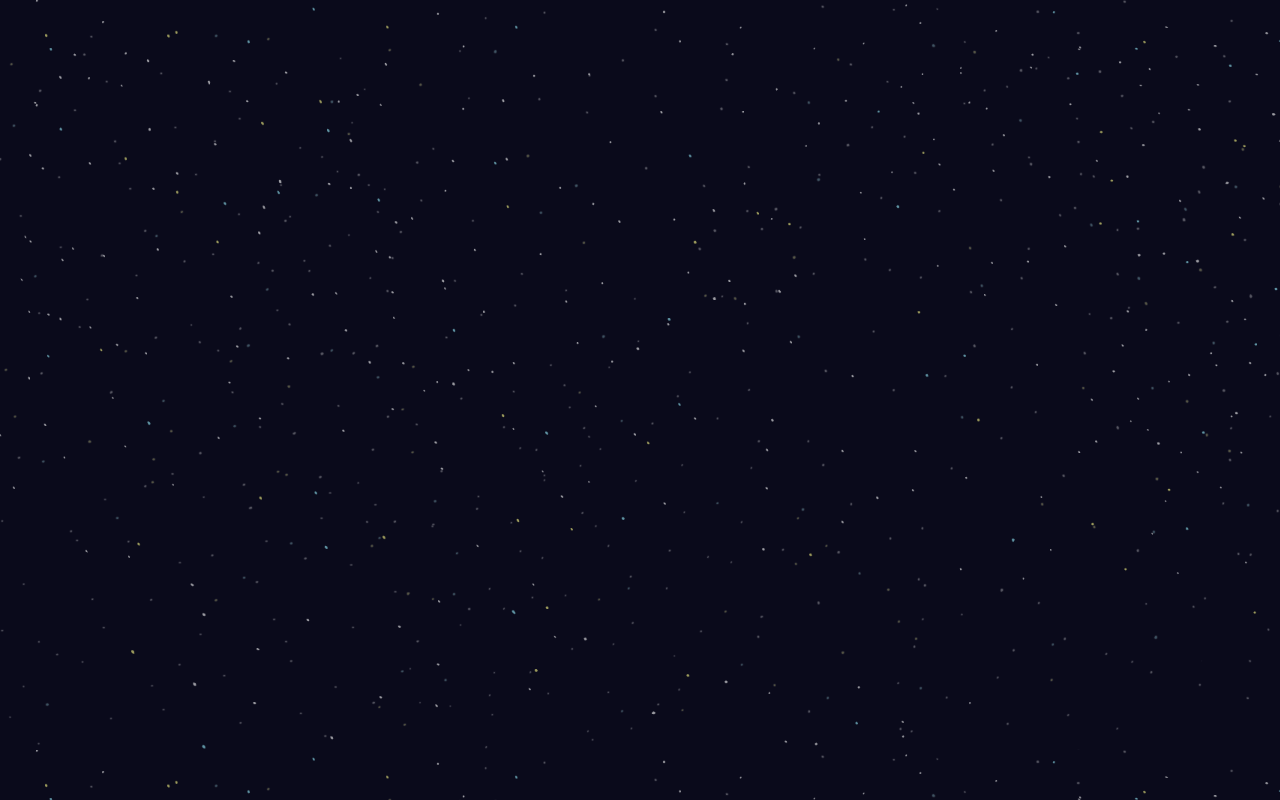
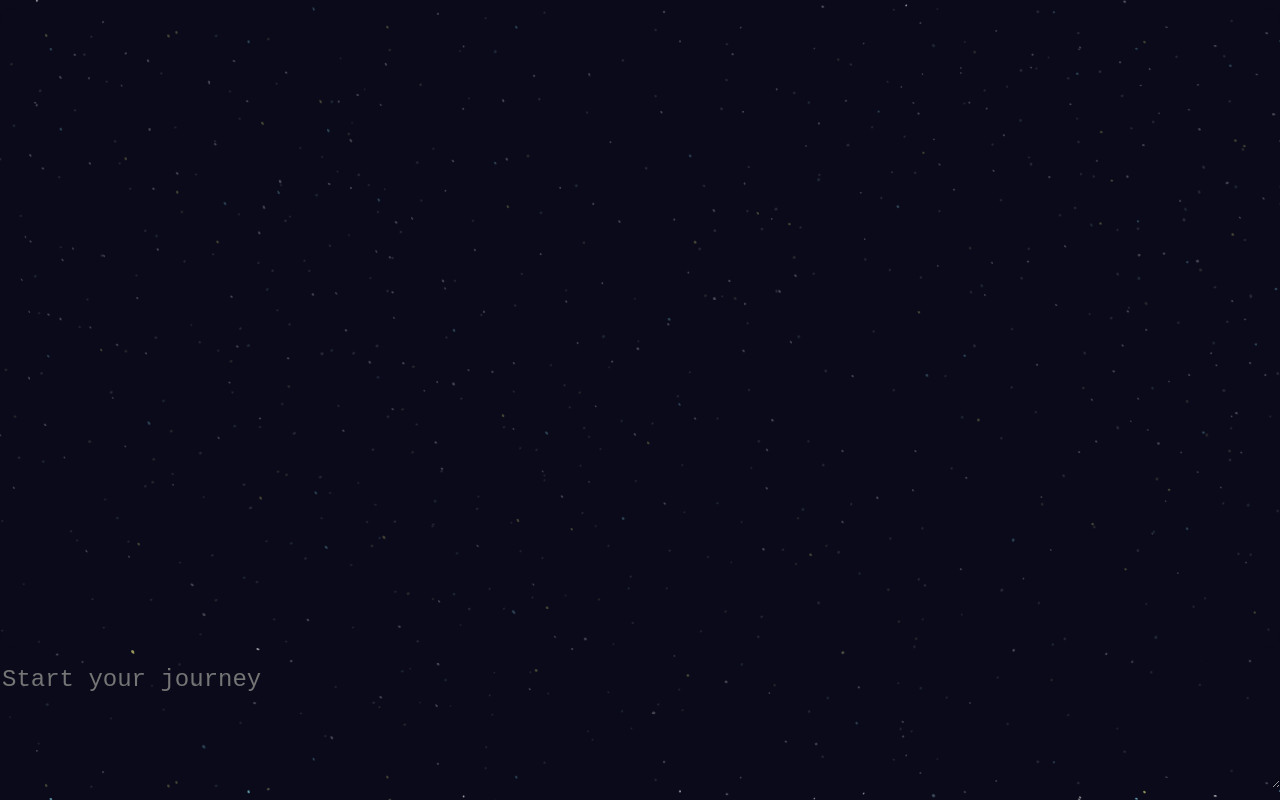
Before and after one commit to jamevencon/jamevencon-client, a Next.js app: page / in a window 1280 px wide. Built offline with nearby package versions, Linux system fonts and the light colour scheme.

Commit message:
input and output ui

```diff
--- a/pages/index.tsx
+++ b/pages/index.tsx
@@ -1,7 +1,15 @@
 import { NextPage } from "next";
 import Head from "next/head";
+import { useEffect, useState } from "react";
 
 const Home: NextPage<{}> = () => {
+  const [content, setContent] = useState<string[]>([]);
+  const [input, setInput] = useState("");
+
+  useEffect(() => {
+    setInput(input.trim());
+  }, [input]);
+
   return (
     <>
       <Head>
@@ -11,6 +19,28 @@ const Home: NextPage<{}> = () => {
       <div className="bg">
         <div className="bg-front"></div>
         <div className="bg-back"></div>
+      </div>
+
+      <div className="main">
+        <div className="up">
+          {content.map((v, i) => (
+            <div className="body" key={i}>
+              {v}
+            </div>
+          ))}
+        </div>
+        <textarea
+          placeholder="Start your journey"
+          value={input}
+          onChange={(e) => {
+            setInput(e.target.value);
+          }}
+          onKeyDown={(e) => {
+            if (e.key === "Enter") {
+              setInput("");
+            }
+          }}
+        ></textarea>
       </div>
 
       <style jsx>{`
@@ -64,6 +94,37 @@ const Home: NextPage<{}> = () => {
           background-image: url("/background-star-front.png");
           animation: BackBlink 2s infinite;
         }
+
+        .main {
+          display: flex;
+          flex-direction: column;
+          max-width: 1280px;
+          height: 100vh;
+          margin: 0 auto;
+        }
+
+        .main > div,
+        .main > textarea {
+          background-color: rgb(10, 10, 27, 0.6);
+        }
+
+        .up {
+          height: 80%;
+          margin-top: 0.5rem;
+          margin-bottom: 1rem;
+          border-radius: 15px;
+          overflow: auto;
+        }
+
+        textarea {
+          height: 15%;
+          color: white;
+          font-size: 1.5rem;
+          overflow-x: scroll;
+          word-break: break-all;
+          border: none;
+          outline: none;
+        }
       `}</style>
     </>
   );
```
